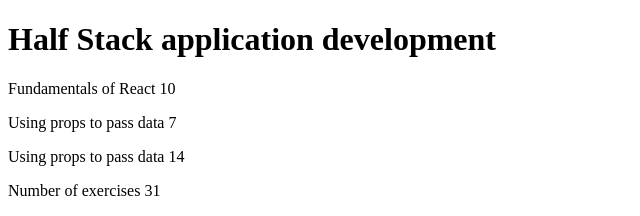
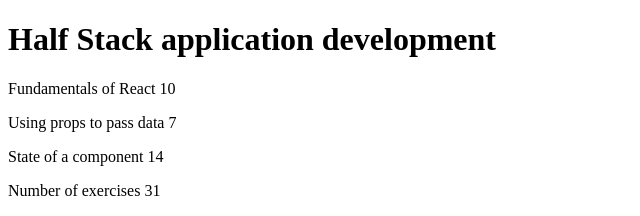
Before and after one commit to joblulhoque/part1, a React (Create React App) app: page / in a window 1280 px wide. Shown: the top 216 px of the page, without its empty margins (0-640 px from the left). Built offline with nearby package versions, Linux system fonts and the light colour scheme.

Commit message:
exercises 1.2 completed

```diff
--- a/src/App.js
+++ b/src/App.js
@@ -8,13 +8,37 @@ const Header = (props) => {
   )
 };
 
+const Part1 = (props) => {
+  return (
+    <div>
+       <p>{props.part1} {props.exercises1}</p>
+    </div>
+  )
+ }
+
+const Part2 = (props) => {
+  return (
+    <div>
+      <p>{props.part2} {props.exercises2}</p>
+    </div>
+  )
+}
+const Part3 = (props) => {
+  return (
+    <div>
+      <p>{props.part3} {props.exercises3}</p>
+    </div>
+  )
+}
+
 const Content = (props) => {
+
   return (
-    <>
-      <p>{props.part1} {props.exercises1}</p>
-      <p>{props.part2} {props.exercises2}</p>
-      <p>{props.part2} {props.exercises3}</p>
-    </>
+    <div>
+      <Part1 part1={props.part1} exercises1 = {props.exercises1}/>
+      <Part2 part2 = {props.part2} exercises2 = {props.exercises2}/>
+      <Part3 part3 = {props.part3} exercises3 = {props.exercises3}/>
+    </div>
   )
 }
 
@@ -30,13 +54,14 @@ const Total = (props) => {
 
 
 const App = () => {
-  const course = 'Half Stack application development'
+  const course = 'Half Stack application development';
   const part1 = 'Fundamentals of React'
   const exercises1 = 10
   const part2 = 'Using props to pass data'
   const exercises2 = 7
-  const part3 = 'State of a component'
-  const exercises3 = 14
+  const part3 = 'State of a component';
+  const exercises3 = 14;
+
 
   return (
     <div>
```
